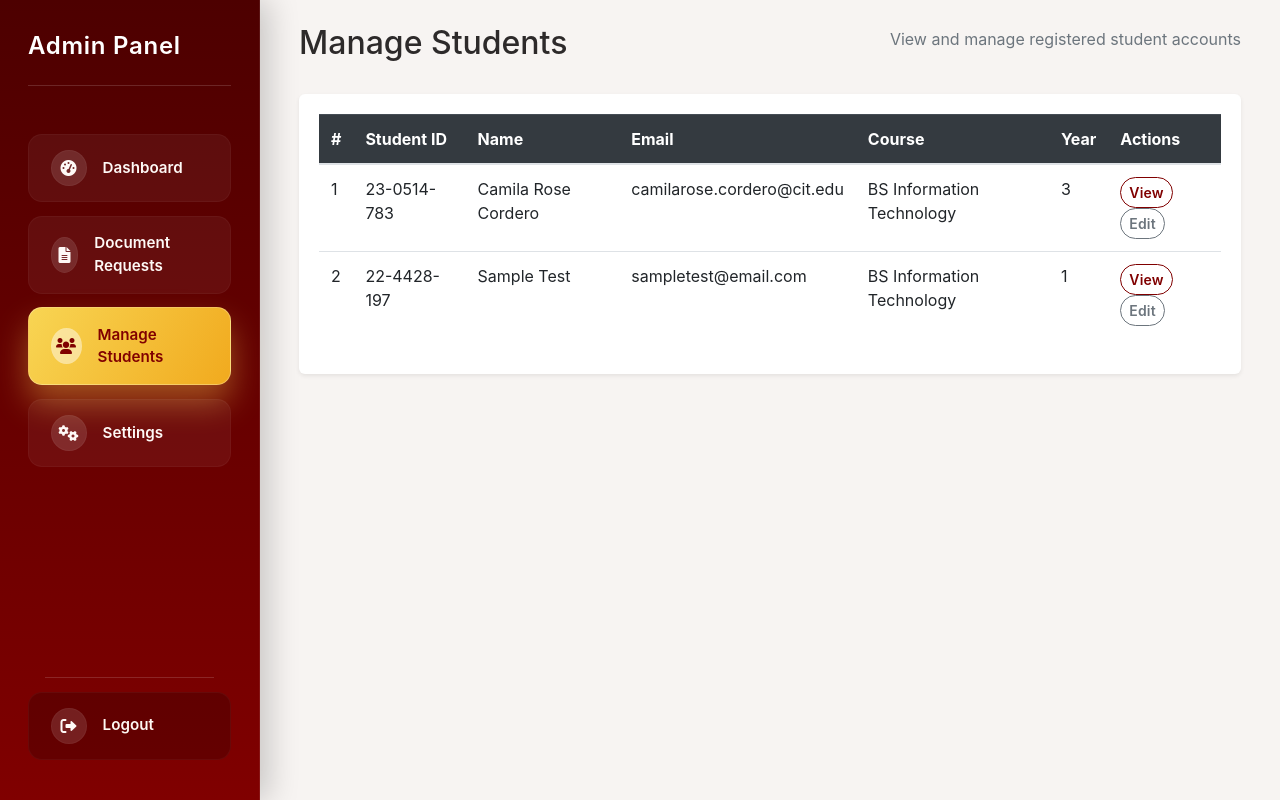
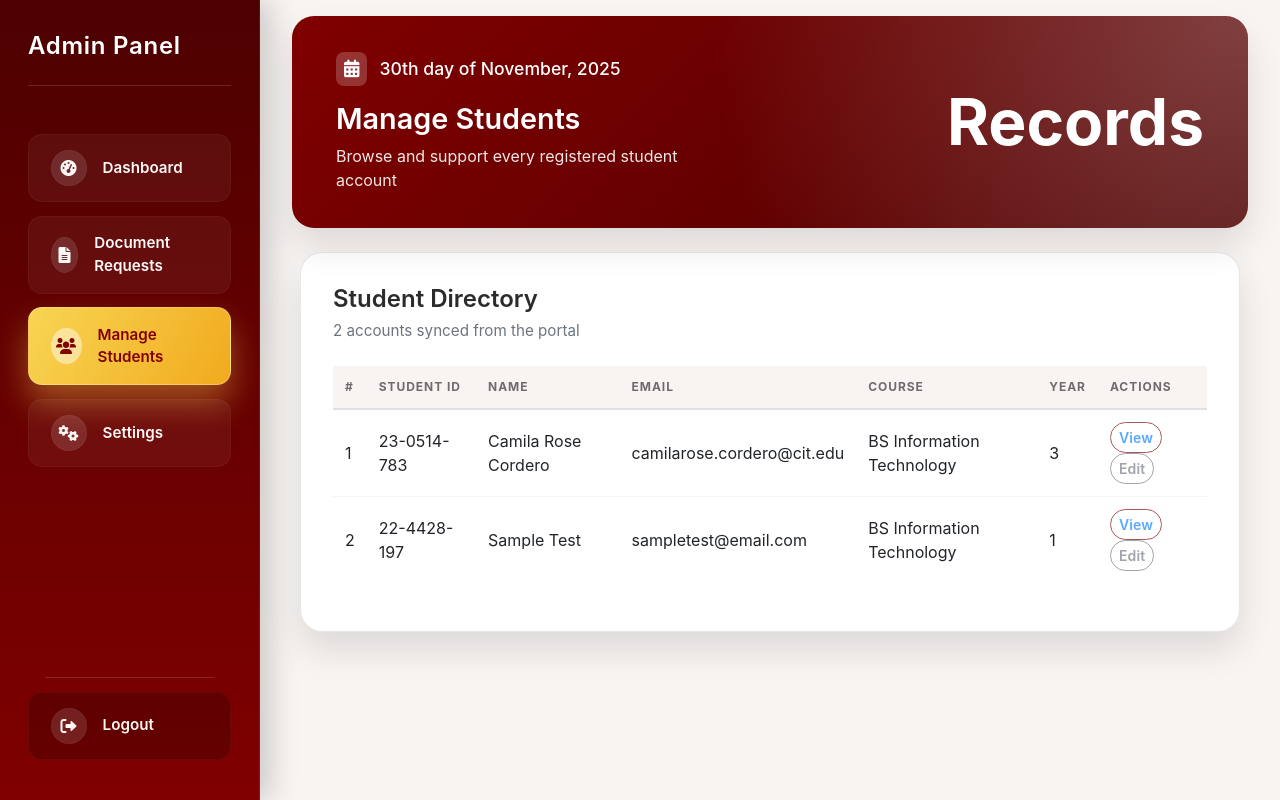
Before and after one commit to Kribzyh/CSIT327-G6-WildDocs, a Django app: page /dashboard/admin-manage-students/ in a window 1280 px wide. Run offline with Django 5.2, Linux system fonts and the light colour scheme; a user stored in the database is signed in; data comes from the database, SQL or seed files in the repository; some libraries are stand-ins or nearby versions.

Commit message:
Update dashboard/templates/admin/admin_manage_students.html

```diff
--- a/dashboard/templates/admin/admin_manage_students.html
+++ b/dashboard/templates/admin/admin_manage_students.html
@@ -8,22 +8,43 @@
 {% endblock %}
 
 {% block content %}
-<div class="dashboard-container d-flex">
+<div class="dashboard-container">
   {% include 'admin/includes/sidebar.html' %}
 
-  <div class="main-content flex-grow-1 p-4">
-    <div class="container-fluid">
-      <div class="d-flex justify-content-between align-items-center mb-4">
-        <h2>Manage Students</h2>
-        <p class="text-muted">View and manage registered student accounts</p>
+  <div class="main-content">
+    <div class="welcome-section admin-welcome">
+      <div class="welcome-content">
+        <div class="welcome-left">
+          <div class="date-display-welcome">
+            <i class="fas fa-calendar-alt me-2"></i>
+            <span id="welcomeDate">Loading...</span>
+          </div>
+          <div class="welcome-text">
+            <h3>Manage Students</h3>
+            <p>Browse and support every registered student account</p>
+          </div>
+        </div>
+        <div class="welcome-right">
+          <h1 class="welcome-title">Records</h1>
+        </div>
+      </div>
     </div>
 
-      <div class="card shadow-sm border-0">
-        <div class="card-body">
+    <div class="dashboard-content admin-dashboard-content">
+      <section class="admin-table-card">
+        <div class="section-header">
+          <div>
+            <h4>Student Directory</h4>
+            <p class="text-muted mb-0">{{ students|length }} accounts synced from the portal</p>
+          </div>
+          <div class="section-actions">
+          </div>
+        </div>
+
         {% if students %}
         <div class="table-responsive">
-            <table class="table table-hover align-middle">
-              <thead class="table-dark">
+          <table class="table table-hover align-middle admin-table">
+            <thead>
               <tr>
                 <th>#</th>
                 <th>Student ID</th>
@@ -44,8 +65,8 @@
                 <td>{{ s.course }}</td>
                 <td>{{ s.year_level }}</td>
                 <td>
-                    <a href="#" class="btn btn-sm btn-outline-primary">View</a>
-                    <a href="#" class="btn btn-sm btn-outline-secondary">Edit</a>
+                  <button type="button" class="btn btn-sm btn-outline-primary" disabled>View</button>
+                  <button type="button" class="btn btn-sm btn-outline-secondary" disabled>Edit</button>
                 </td>
               </tr>
               {% endfor %}
@@ -53,16 +74,19 @@
           </table>
         </div>
         {% else %}
-          <div class="text-center py-5">
-            <i class="fas fa-users fa-4x text-muted mb-3"></i>
-            <h5>No Students Found</h5>
-            <p class="text-muted">No students are registered in the system yet.</p>
+        <div class="notification-empty py-5">
+          <i class="fas fa-users-slash"></i>
+          <p class="mb-1 fw-semibold">No students found</p>
+          <small class="text-muted">New accounts will appear here once registered.</small>
         </div>
         {% endif %}
-        </div>
-      </div>
+      </section>
     </div>
   </div>
 </div>
 
 {% endblock %}
+
+{% block extra_js %}
+<script src="{% static 'js/dashboard.js' %}?v=2"></script>
+{% endblock %}
```
Lines whose indentation alone changed are shown as unchanged.
